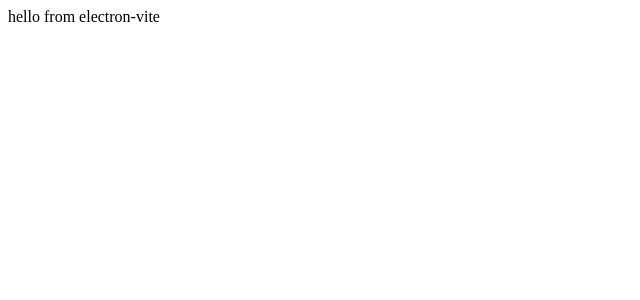
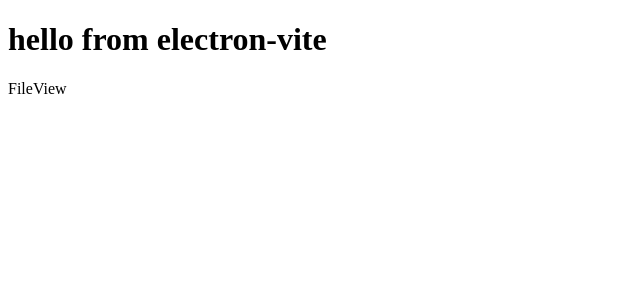
Before and after one commit to allhailalona/ffmpeg-project, a React (Vite) app: page / in a window 1280 px wide. Shown: the top 300 px of the page, without its empty margins (0-640 px from the left). Built offline with nearby package versions, Linux system fonts and the light colour scheme.

Commit message:
GET_DETAILS/1

```diff
--- a/package.json
+++ b/package.json
@@ -6,7 +6,7 @@
   "author": "example.com",
   "homepage": "https://electron-vite.org",
   "scripts": {
-    "start": "nodemon --watch src --exec electron-vite dev"
+    "start": "nodemon --watch src/main/index.ts --exec electron-vite dev"
   },
   "dependencies": {
     "@electron-toolkit/preload": "^3.0.1",
--- a/src/main/index.ts
+++ b/src/main/index.ts
@@ -48,8 +48,10 @@
     optimizer.watchWindowShortcuts(window)
   })
 
-  // IPC test
-  ipcMain.on('ping', () => console.log('pong'))
+  //add your ipcHandlers here
+  ipcMain.handle('GET_DETAILS', (event, explorer) => {
+    console.log(`hello from GET_DETAILS handler, the value recieved is alona`)
+  })
 
   createWindow()
 
--- a/src/renderer/src/App.tsx
+++ b/src/renderer/src/App.tsx
@@ -1,8 +1,11 @@
+import FileView from "./comps/FileView"
+
 function App(): JSX.Element {
 
-  return (
-    <div>hello from electron-vite</div>
-  )
+  return <div>
+    <h1>hello from electron-vite</h1>
+    <FileView />
+  </div>
 }
 
 export default App
--- a/src/renderer/src/comps/FileView.tsx
+++ b/src/renderer/src/comps/FileView.tsx
@@ -9,9 +9,11 @@
 
 interface Action {
 	type: 'GET_DETAILS' | 'TOGGLE_EXPAND'
+	payload?: any
 }
 
-function reducer(explorer: dirItem[], action: Action) {
+//the state is managed automatically and there is no need to explicitly pass it to the function
+function reducer(explorer: DirItem[], action: Action) {
 	switch (action.type) {
 		case 'GET_DETAILS':
 			//call GET_DETAILS
@@ -31,6 +33,21 @@
 	//right now we use initDir for sake of example
 	const [explorer, dispatch] = useReducer(reducer, initDir)
 
+	//GET_DETAILS once the app runs, int he future this won't be the data I specified but the dropped paths
+	useEffect(() => {
+		const fetchDetails = async () => {
+			try {
+				const updatedExplorer = await window.electron.ipcRenderer.invoke('GET_DETAILS', explorer)
+				dispatch({type: 'GET_DETAILS', payload: updatedExplorer})
+			} catch (err) {
+				console.error(err)
+			}
+		}
+
+		fetchDetails()
+	})
+
+
 	return (
 		<div>FileView</div>
 	)
```
